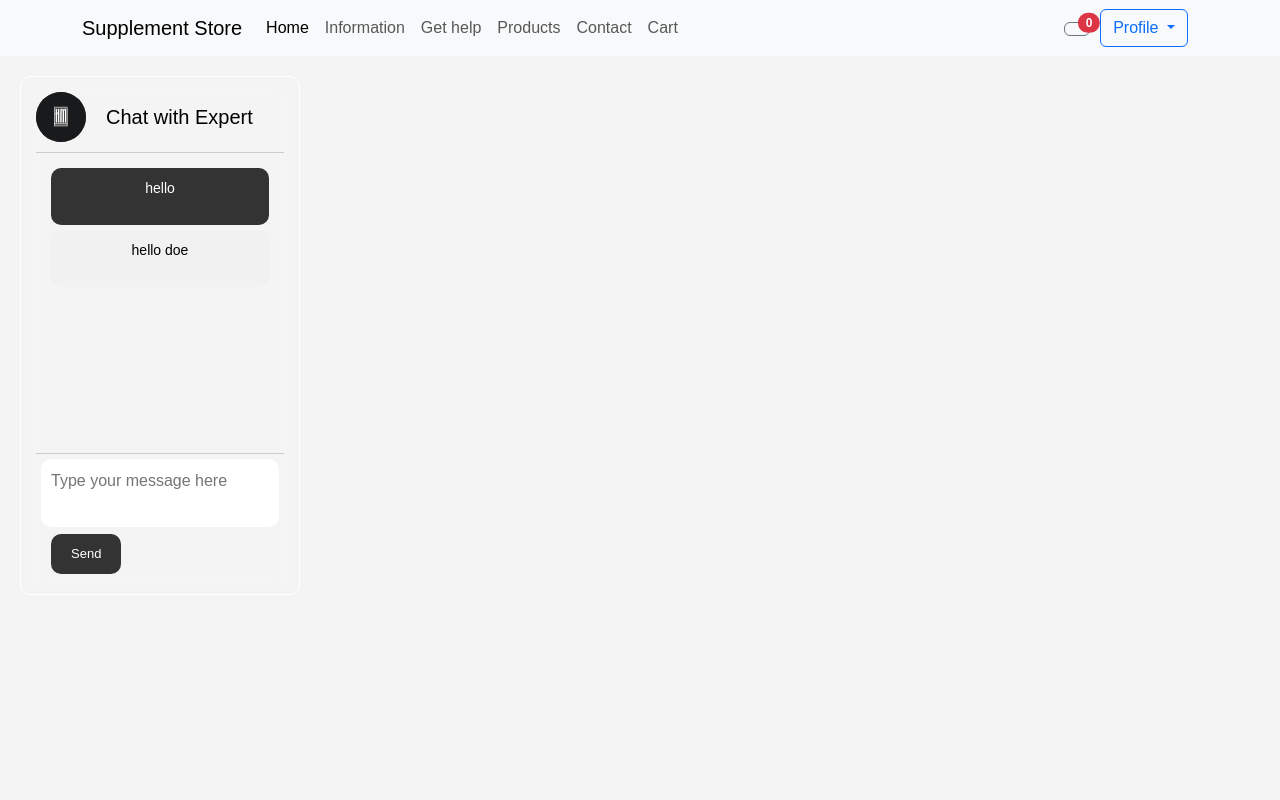
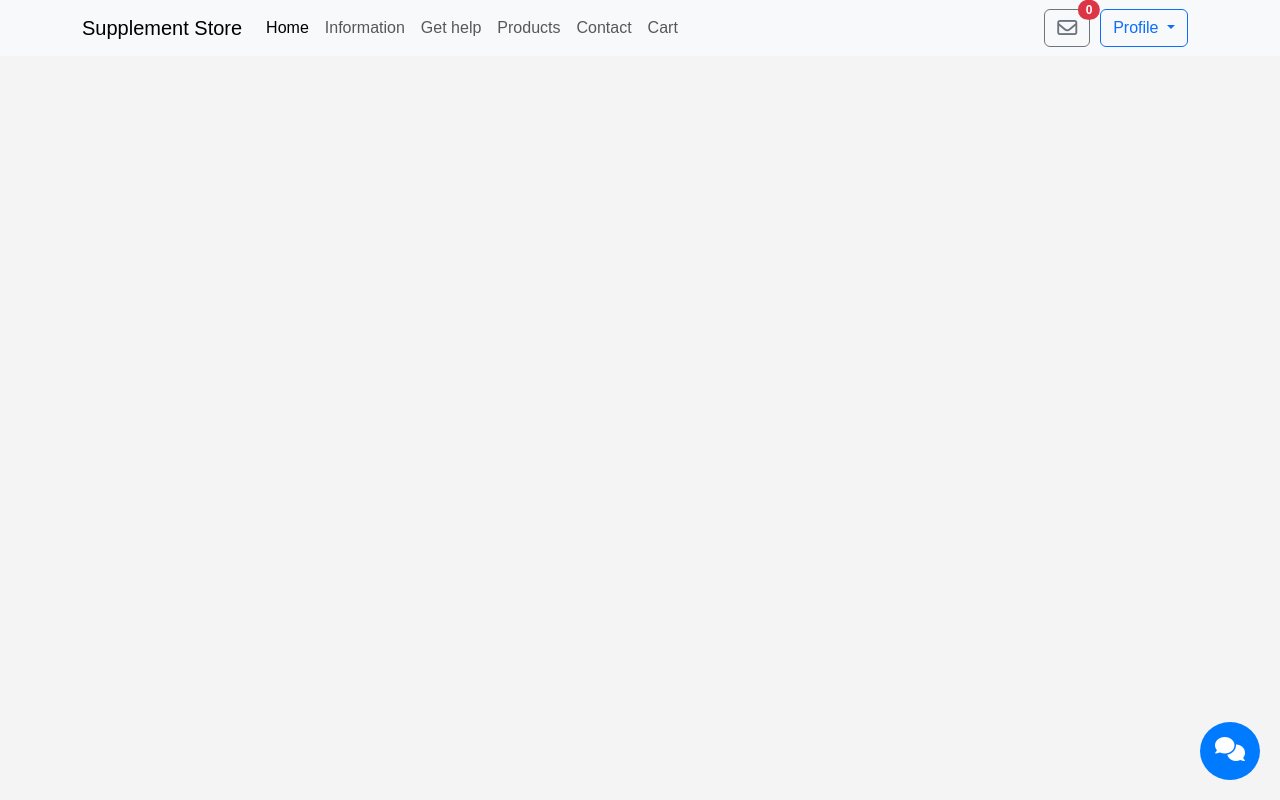
Before and after one commit to HimanM/Suppliment-Store, a PHP site: page /send_mail/chat.php in a window 1280 px wide. Run offline with PHP 8.4, Linux system fonts and the light colour scheme; a user stored in the database is signed in; data comes from the database, SQL or seed files in the repository.

Commit message:
chatoption updated

```diff
--- a/CSS/chat.css
+++ b/CSS/chat.css
@@ -94,3 +94,30 @@
     background-color: #f1f1f1;
     color: #333;
 }
+
+/* Chat Icon */
+/* Position the chat icon */
+.chat-icon {
+    position: fixed;
+    bottom: 20px;
+    right: 20px;
+    background-color: #007bff;
+    color: white;
+    border-radius: 50%;
+    padding: 15px;
+    cursor: pointer;
+    z-index: 1000;
+}
+
+.chat-icon i {
+    font-size: 24px;
+}
+
+.chat {
+    position: fixed;
+    bottom: 80px;
+    right: 20px;
+    width: 300px;
+    display: none;
+    z-index: 999;
+}
--- a/JS/chat_script.js
+++ b/JS/chat_script.js
@@ -2,6 +2,8 @@ document.addEventListener('DOMContentLoaded', function () {
     const chatForm = document.querySelector('#chatForm');
     const messageInput = document.querySelector('#messageInput');
     const chatBox = document.querySelector('.messages-container');
+    const chatIcon = document.getElementById("chatIcon");
+    const chatContainer = document.getElementById("chatContainer");
 
     // Fetch and display chat messages
     function fetchMessages() {
@@ -60,4 +62,20 @@ document.addEventListener('DOMContentLoaded', function () {
     // Fetch messages on page load
     fetchMessages();
 
+    // Toggle chat visibility
+    chatIcon.addEventListener("click", function () {
+        if (chatContainer.style.display === "none" || chatContainer.style.display === "") {
+            chatContainer.style.display = "block";
+        } else {
+            chatContainer.style.display = "none";
+        }
+    });
+
+    // Hide chat when clicking outside of it
+    document.addEventListener("click", function (event) {
+        if (!chatContainer.contains(event.target) && !chatIcon.contains(event.target)) {
+            chatContainer.style.display = "none";
+        }
+    });
+
 });
--- a/chat.php
+++ b/chat.php
@@ -13,43 +13,18 @@ $user_id = $_SESSION['user_id'];
 <html>
 <head>
     <link href="https://cdn.jsdelivr.net/npm/bootstrap@5.3.0-alpha1/dist/css/bootstrap.min.css" rel="stylesheet">
+    <link rel="stylesheet" href="https://cdnjs.cloudflare.com/ajax/libs/font-awesome/6.0.0-beta3/css/all.min.css">
     <link rel="stylesheet" href="CSS/login_styles.css">
     <link rel="stylesheet" href="CSS/chat.css">
 </head>
 <body>
     <?php include 'top_nav.php'; ?>
+    <?php include 'chatbox.php'; ?>
 
-    <div class="chat">
-        <div class="card-container">
-        <div class="card-header">
-            <img src="images\uploads\pfp.png" alt="Himan" class="img-avatar"></img>
-            <div class="text-chat">Chat with Expert</div>
-        </div>
-        <div class="chat-box">
-            <div class="messages-container">
-                <!-- <div class="message-box left">
-                    <p>Hello, How are you?</p>
-                </div>
-                <div class="message-box right">
-                    <p>I'm good, thanks for asking! How about you?</p>
-                </div> -->
-            </div>
-            <div class="message-input">
-            <form id ="chatForm">
-                <textarea id = "messageInput" placeholder="Type your message here" class="message-send"></textarea>
-                <button type="submit" class="button-send">Send</button>
-            </form>
-            </div>
-        </div>
-        </div>
-    </div>
 
-    <script>
-    const currentUser = <?= json_encode($_SESSION['user_id']); ?>;
-    </script>
-    <script src="JS/chat_script.js"></script>
     <script src="https://cdn.jsdelivr.net/npm/bootstrap@5.3.0-alpha1/dist/js/bootstrap.bundle.min.js"></script>
     <script src="https://cdn.jsdelivr.net/npm/@popperjs/core@2.11.6/dist/umd/popper.min.js"></script>
     <script src="JS/login_script.js"></script>
+    <script src="JS/chat_script.js"></script>
 </body>
 </html>
--- /dev/null
+++ b/chatbox.php
@@ -0,0 +1,26 @@
+<div id="chatIcon" class="chat-icon">
+    <i class="fas fa-comments"></i>
+</div>
+
+<div class="chat" id="chatContainer" style="display: none;">
+    <div class="card-container">
+        <div class="card-header">
+            <img src="images/uploads/pfp.png" alt="Himan" class="img-avatar">
+            <div class="text-chat">Chat with Expert</div>
+        </div>
+        <div class="chat-box">
+            <div class="messages-container">
+                <!-- Messages will be displayed here -->
+            </div>
+            <div class="message-input">
+                <form id="chatForm">
+                    <textarea id="messageInput" placeholder="Type your message here" class="message-send"></textarea>
+                    <button type="submit" class="button-send">Send</button>
+                </form>
+            </div>
+        </div>
+    </div>
+</div>
+<script>
+const currentUser = <?= json_encode($_SESSION['user_id']); ?>;
+</script>
--- a/index.php
+++ b/index.php
@@ -17,11 +17,15 @@
     <meta http-equiv="X-UA-Compatible" content="IE=edge">
     <meta name="viewport" content="width=device-width, initial-scale=1.0">
     <link href="https://cdn.jsdelivr.net/npm/bootstrap@5.3.0-alpha1/dist/css/bootstrap.min.css" rel="stylesheet">
+    <link rel="stylesheet" href="https://cdnjs.cloudflare.com/ajax/libs/font-awesome/6.0.0-beta3/css/all.min.css">
     <link rel="stylesheet" href="CSS/login_styles.css">
+    <link rel="stylesheet" href="CSS/chat.css">
     <title>Supplement Store</title>
 </head>
 <body>
 <?php include 'top_nav.php'; ?>
+<?php include 'chatbox.php'; ?>
+
 <div class="container">
     <h1>Welcome to Supplement Store</h1>
     <p>Your one-stop shop for all your supplement needs!</p>
@@ -29,6 +33,7 @@
 
 <script src="https://cdn.jsdelivr.net/npm/bootstrap@5.3.0-alpha1/dist/js/bootstrap.bundle.min.js"></script>
 <script src="https://cdn.jsdelivr.net/npm/@popperjs/core@2.11.6/dist/umd/popper.min.js"></script>
+<script src="JS/chat_script.js"></script>
 <script src="JS/login_script.js"></script>
 </body>
 </html>
```
